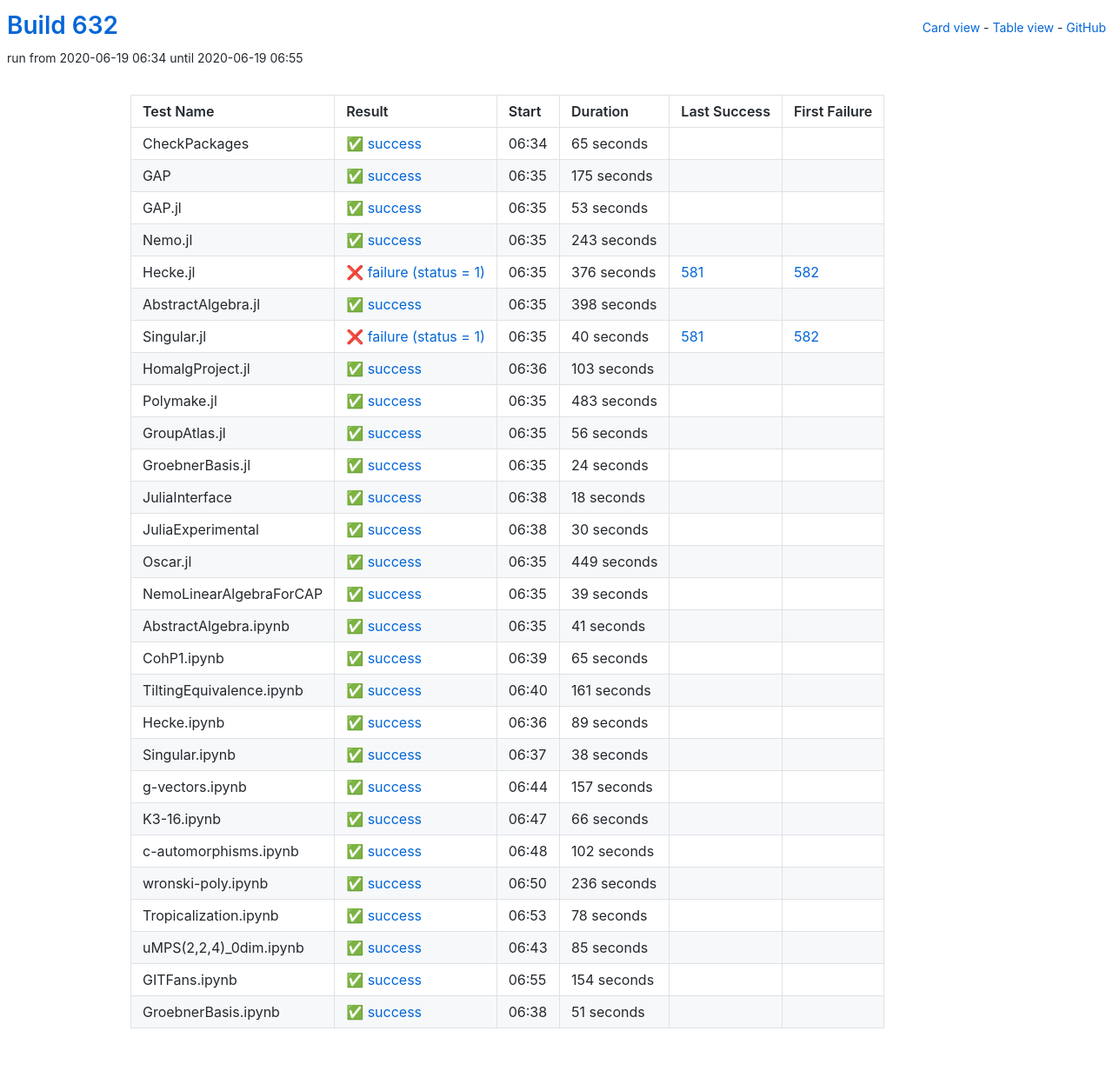
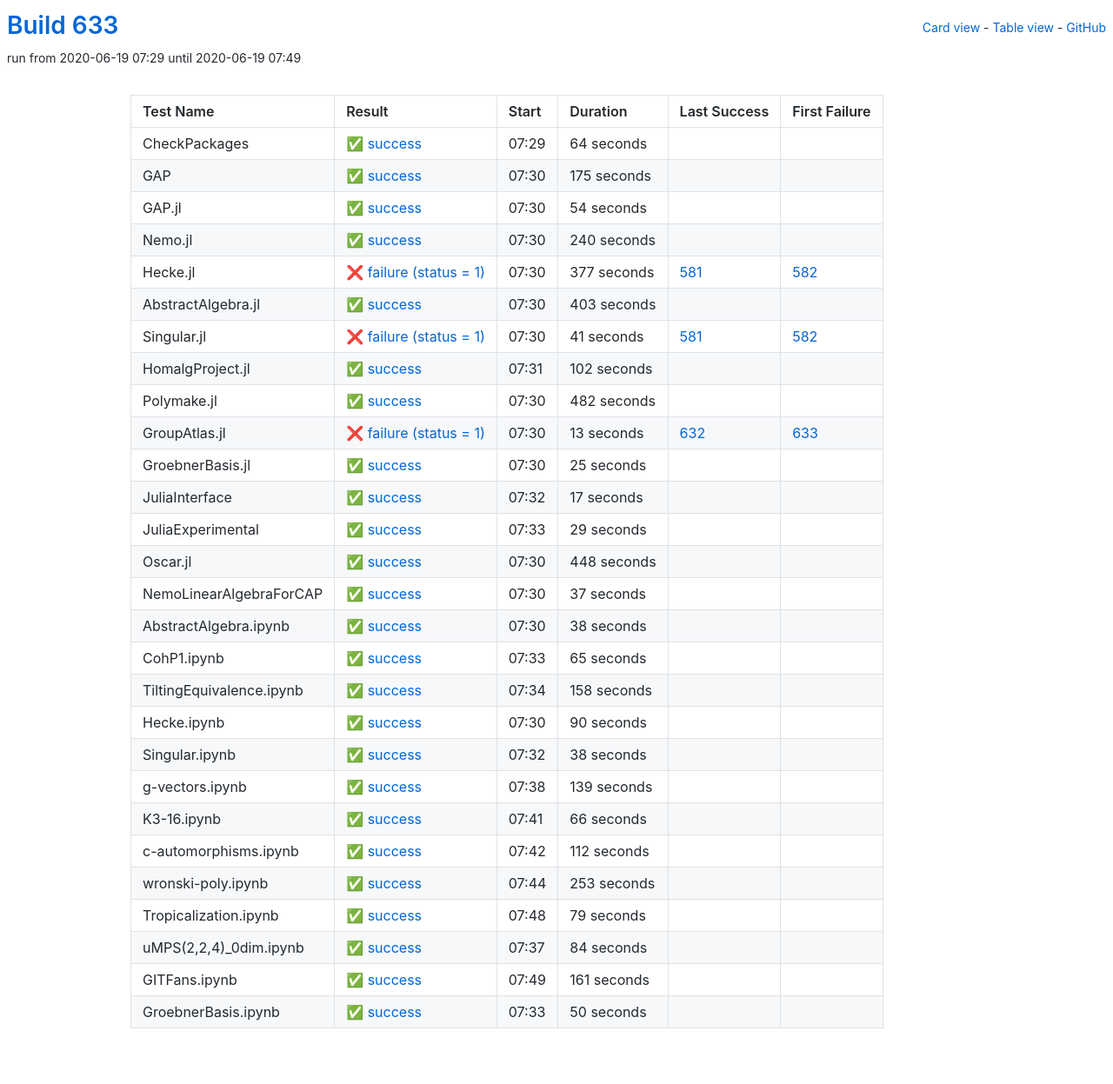
Before and after one commit to oscar-system/oscar-ci-status-1.4, a Jekyll site: the page built from table.html, in a window 1280 px wide. Shown: the whole page at 87% size. Built offline with Jekyll 4.4.1, drawn with Linux system fonts in a browser that asks for light colours.

Commit message:
Build #633

```diff
--- a/_data/ci.yml
+++ b/_data/ci.yml
@@ -1,6 +1,6 @@
 ---
-build: 632
-build_url: https://oscarci.mathematik.uni-kl.de/job/oscar-julia-1.4/632/
+build: 633
+build_url: https://oscarci.mathematik.uni-kl.de/job/oscar-julia-1.4/633/
 job: oscar-julia-1.4
 organization: oscar-system
 repo: oscar-ci-status-1.4
@@ -8,20 +8,20 @@ repourl: https://github.com/oscar-system/oscar-ci-status-1.4
 tests:
 - name: CheckPackages
   id: checkpackages
-  log: https://oscarci.mathematik.uni-kl.de/job/oscar-julia-1.4/632/artifact/logs/build-632/CheckPackages.log
-  start: 2020-06-19 06:34
+  log: https://oscarci.mathematik.uni-kl.de/job/oscar-julia-1.4/633/artifact/logs/build-633/CheckPackages.log
+  start: 2020-06-19 07:29
   success: true
   exitcode: 0
   status: success
-  duration: 65
+  duration: 64
   last_success: false
   last_success_url:
   first_failure: false
   first_failure_url:
 - name: GAP
   id: gap
-  log: https://oscarci.mathematik.uni-kl.de/job/oscar-julia-1.4/632/artifact/logs/build-632/GAP.log
-  start: 2020-06-19 06:35
+  log: https://oscarci.mathematik.uni-kl.de/job/oscar-julia-1.4/633/artifact/logs/build-633/GAP.log
+  start: 2020-06-19 07:30
   success: true
   exitcode: 0
   status: success
@@ -32,176 +32,176 @@ tests:
   first_failure_url:
 - name: GAP.jl
   id: gap-jl
-  log: https://oscarci.mathematik.uni-kl.de/job/oscar-julia-1.4/632/artifact/logs/build-632/GAP.jl.log
-  start: 2020-06-19 06:35
+  log: https://oscarci.mathematik.uni-kl.de/job/oscar-julia-1.4/633/artifact/logs/build-633/GAP.jl.log
+  start: 2020-06-19 07:30
   success: true
   exitcode: 0
   status: success
-  duration: 53
+  duration: 54
   last_success: false
   last_success_url:
   first_failure: false
   first_failure_url:
 - name: Nemo.jl
   id: nemo-jl
-  log: https://oscarci.mathematik.uni-kl.de/job/oscar-julia-1.4/632/artifact/logs/build-632/Nemo.jl.log
-  start: 2020-06-19 06:35
+  log: https://oscarci.mathematik.uni-kl.de/job/oscar-julia-1.4/633/artifact/logs/build-633/Nemo.jl.log
+  start: 2020-06-19 07:30
   success: true
   exitcode: 0
   status: success
-  duration: 243
+  duration: 240
   last_success: false
   last_success_url:
   first_failure: false
   first_failure_url:
 - name: Hecke.jl
   id: hecke-jl
-  log: https://oscarci.mathematik.uni-kl.de/job/oscar-julia-1.4/632/artifact/logs/build-632/Hecke.jl.log
-  start: 2020-06-19 06:35
+  log: https://oscarci.mathematik.uni-kl.de/job/oscar-julia-1.4/633/artifact/logs/build-633/Hecke.jl.log
+  start: 2020-06-19 07:30
   success: false
   exitcode: 1
   status: failure
-  duration: 376
+  duration: 377
   last_success: 581
   last_success_url: https://oscarci.mathematik.uni-kl.de/job/oscar-julia-1.4/581/
   first_failure: 582
   first_failure_url: https://oscarci.mathematik.uni-kl.de/job/oscar-julia-1.4/582/
 - name: AbstractAlgebra.jl
   id: abstractalgebra-jl
-  log: https://oscarci.mathematik.uni-kl.de/job/oscar-julia-1.4/632/artifact/logs/build-632/AbstractAlgebra.jl.log
-  start: 2020-06-19 06:35
+  log: https://oscarci.mathematik.uni-kl.de/job/oscar-julia-1.4/633/artifact/logs/build-633/AbstractAlgebra.jl.log
+  start: 2020-06-19 07:30
   success: true
   exitcode: 0
   status: success
-  duration: 398
+  duration: 403
   last_success: false
   last_success_url:
   first_failure: false
   first_failure_url:
 - name: Singular.jl
   id: singular-jl
-  log: https://oscarci.mathematik.uni-kl.de/job/oscar-julia-1.4/632/artifact/logs/build-632/Singular.jl.log
-  start: 2020-06-19 06:35
+  log: https://oscarci.mathematik.uni-kl.de/job/oscar-julia-1.4/633/artifact/logs/build-633/Singular.jl.log
+  start: 2020-06-19 07:30
   success: false
   exitcode: 1
   status: failure
-  duration: 40
+  duration: 41
   last_success: 581
   last_success_url: https://oscarci.mathematik.uni-kl.de/job/oscar-julia-1.4/581/
   first_failure: 582
   first_failure_url: https://oscarci.mathematik.uni-kl.de/job/oscar-julia-1.4/582/
 - name: HomalgProject.jl
   id: homalgproject-jl
-  log: https://oscarci.mathematik.uni-kl.de/job/oscar-julia-1.4/632/artifact/logs/build-632/HomalgProject.jl.log
-  start: 2020-06-19 06:36
+  log: https://oscarci.mathematik.uni-kl.de/job/oscar-julia-1.4/633/artifact/logs/build-633/HomalgProject.jl.log
+  start: 2020-06-19 07:31
   success: true
   exitcode: 0
   status: success
-  duration: 103
+  duration: 102
   last_success: false
   last_success_url:
   first_failure: false
   first_failure_url:
 - name: Polymake.jl
   id: polymake-jl
-  log: https://oscarci.mathematik.uni-kl.de/job/oscar-julia-1.4/632/artifact/logs/build-632/Polymake.jl.log
-  start: 2020-06-19 06:35
+  log: https://oscarci.mathematik.uni-kl.de/job/oscar-julia-1.4/633/artifact/logs/build-633/Polymake.jl.log
+  start: 2020-06-19 07:30
   success: true
   exitcode: 0
   status: success
-  duration: 483
+  duration: 482
   last_success: false
   last_success_url:
   first_failure: false
   first_failure_url:
 - name: GroupAtlas.jl
   id: groupatlas-jl
-  log: https://oscarci.mathematik.uni-kl.de/job/oscar-julia-1.4/632/artifact/logs/build-632/GroupAtlas.jl.log
-  start: 2020-06-19 06:35
+  log: https://oscarci.mathematik.uni-kl.de/job/oscar-julia-1.4/633/artifact/logs/build-633/GroupAtlas.jl.log
+  start: 2020-06-19 07:30
+  success: false
+  exitcode: 1
+  status: failure
+  duration: 13
+  last_success: 632
+  last_success_url: https://oscarci.mathematik.uni-kl.de/job/oscar-julia-1.4/632/
+  first_failure: 633
+  first_failure_url: https://oscarci.mathematik.uni-kl.de/job/oscar-julia-1.4/633/
+- name: GroebnerBasis.jl
+  id: groebnerbasis-jl
+  log: https://oscarci.mathematik.uni-kl.de/job/oscar-julia-1.4/633/artifact/logs/build-633/GroebnerBasis.jl.log
+  start: 2020-06-19 07:30
   success: true
   exitcode: 0
   status: success
-  duration: 56
-  last_success: false
-  last_success_url:
-  first_failure: false
-  first_failure_url:
-- name: GroebnerBasis.jl
-  id: groebnerbasis-jl
-  log: https://oscarci.mathematik.uni-kl.de/job/oscar-julia-1.4/632/artifact/logs/build-632/GroebnerBasis.jl.log
-  start: 2020-06-19 06:35
-  success: true
-  exitcode: 0
-  status: success
-  duration: 24
+  duration: 25
   last_success: false
   last_success_url:
   first_failure: false
   first_failure_url:
 - name: JuliaInterface
   id: juliainterface
-  log: https://oscarci.mathematik.uni-kl.de/job/oscar-julia-1.4/632/artifact/logs/build-632/JuliaInterface.log
-  start: 2020-06-19 06:38
+  log: https://oscarci.mathematik.uni-kl.de/job/oscar-julia-1.4/633/artifact/logs/build-633/JuliaInterface.log
+  start: 2020-06-19 07:32
   success: true
   exitcode: 0
   status: success
-  duration: 18
+  duration: 17
   last_success: false
   last_success_url:
   first_failure: false
   first_failure_url:
 - name: JuliaExperimental
   id: juliaexperimental
-  log: https://oscarci.mathematik.uni-kl.de/job/oscar-julia-1.4/632/artifact/logs/build-632/JuliaExperimental.log
-  start: 2020-06-19 06:38
+  log: https://oscarci.mathematik.uni-kl.de/job/oscar-julia-1.4/633/artifact/logs/build-633/JuliaExperimental.log
+  start: 2020-06-19 07:33
   success: true
   exitcode: 0
   status: success
-  duration: 30
+  duration: 29
   last_success: false
   last_success_url:
   first_failure: false
   first_failure_url:
 - name: Oscar.jl
   id: oscar-jl
-  log: https://oscarci.mathematik.uni-kl.de/job/oscar-julia-1.4/632/artifact/logs/build-632/Oscar.jl.log
-  start: 2020-06-19 06:35
+  log: https://oscarci.mathematik.uni-kl.de/job/oscar-julia-1.4/633/artifact/logs/build-633/Oscar.jl.log
+  start: 2020-06-19 07:30
   success: true
   exitcode: 0
   status: success
-  duration: 449
+  duration: 448
   last_success: false
   last_success_url:
   first_failure: false
   first_failure_url:
 - name: NemoLinearAlgebraForCAP
   id: nemolinearalgebraforcap
-  log: https://oscarci.mathematik.uni-kl.de/job/oscar-julia-1.4/632/artifact/logs/build-632/NemoLinearAlgebraForCAP.log
-  start: 2020-06-19 06:35
+  log: https://oscarci.mathematik.uni-kl.de/job/oscar-julia-1.4/633/artifact/logs/build-633/NemoLinearAlgebraForCAP.log
+  start: 2020-06-19 07:30
   success: true
   exitcode: 0
   status: success
-  duration: 39
+  duration: 37
   last_success: false
   last_success_url:
   first_failure: false
   first_failure_url:
 - name: AbstractAlgebra.ipynb
   id: abstractalgebra-ipynb
-  log: https://oscarci.mathematik.uni-kl.de/job/oscar-julia-1.4/632/artifact/logs/build-632/AbstractAlgebra.ipynb.log
-  start: 2020-06-19 06:35
+  log: https://oscarci.mathematik.uni-kl.de/job/oscar-julia-1.4/633/artifact/logs/build-633/AbstractAlgebra.ipynb.log
+  start: 2020-06-19 07:30
   success: true
   exitcode: 0
   status: success
-  duration: 41
+  duration: 38
   last_success: false
   last_success_url:
   first_failure: false
   first_failure_url:
 - name: CohP1.ipynb
   id: cohp1-ipynb
-  log: https://oscarci.mathematik.uni-kl.de/job/oscar-julia-1.4/632/artifact/logs/build-632/CohP1.ipynb.log
-  start: 2020-06-19 06:39
+  log: https://oscarci.mathematik.uni-kl.de/job/oscar-julia-1.4/633/artifact/logs/build-633/CohP1.ipynb.log
+  start: 2020-06-19 07:33
   success: true
   exitcode: 0
   status: success
@@ -212,32 +212,32 @@ tests:
   first_failure_url:
 - name: TiltingEquivalence.ipynb
   id: tiltingequivalence-ipynb
-  log: https://oscarci.mathematik.uni-kl.de/job/oscar-julia-1.4/632/artifact/logs/build-632/TiltingEquivalence.ipynb.log
-  start: 2020-06-19 06:40
+  log: https://oscarci.mathematik.uni-kl.de/job/oscar-julia-1.4/633/artifact/logs/build-633/TiltingEquivalence.ipynb.log
+  start: 2020-06-19 07:34
   success: true
   exitcode: 0
   status: success
-  duration: 161
+  duration: 158
   last_success: false
   last_success_url:
   first_failure: false
   first_failure_url:
 - name: Hecke.ipynb
   id: hecke-ipynb
-  log: https://oscarci.mathematik.uni-kl.de/job/oscar-julia-1.4/632/artifact/logs/build-632/Hecke.ipynb.log
-  start: 2020-06-19 06:36
+  log: https://oscarci.mathematik.uni-kl.de/job/oscar-julia-1.4/633/artifact/logs/build-633/Hecke.ipynb.log
+  start: 2020-06-19 07:30
   success: true
   exitcode: 0
   status: success
-  duration: 89
+  duration: 90
   last_success: false
   last_success_url:
   first_failure: false
   first_failure_url:
 - name: Singular.ipynb
   id: singular-ipynb
-  log: https://oscarci.mathematik.uni-kl.de/job/oscar-julia-1.4/632/artifact/logs/build-632/Singular.ipynb.log
-  start: 2020-06-19 06:37
+  log: https://oscarci.mathematik.uni-kl.de/job/oscar-julia-1.4/633/artifact/logs/build-633/Singular.ipynb.log
+  start: 2020-06-19 07:32
   success: true
   exitcode: 0
   status: success
@@ -248,20 +248,20 @@ tests:
   first_failure_url:
 - name: g-vectors.ipynb
   id: g-vectors-ipynb
-  log: https://oscarci.mathematik.uni-kl.de/job/oscar-julia-1.4/632/artifact/logs/build-632/g-vectors.ipynb.log
-  start: 2020-06-19 06:44
+  log: https://oscarci.mathematik.uni-kl.de/job/oscar-julia-1.4/633/artifact/logs/build-633/g-vectors.ipynb.log
+  start: 2020-06-19 07:38
   success: true
   exitcode: 0
   status: success
-  duration: 157
+  duration: 139
   last_success: false
   last_success_url:
   first_failure: false
   first_failure_url:
 - name: K3-16.ipynb
   id: k3-16-ipynb
-  log: https://oscarci.mathematik.uni-kl.de/job/oscar-julia-1.4/632/artifact/logs/build-632/K3-16.ipynb.log
-  start: 2020-06-19 06:47
+  log: https://oscarci.mathematik.uni-kl.de/job/oscar-julia-1.4/633/artifact/logs/build-633/K3-16.ipynb.log
+  start: 2020-06-19 07:41
   success: true
   exitcode: 0
   status: success
@@ -272,72 +272,72 @@ tests:
   first_failure_url:
 - name: c-automorphisms.ipynb
   id: c-automorphisms-ipynb
-  log: https://oscarci.mathematik.uni-kl.de/job/oscar-julia-1.4/632/artifact/logs/build-632/c-automorphisms.ipynb.log
-  start: 2020-06-19 06:48
+  log: https://oscarci.mathematik.uni-kl.de/job/oscar-julia-1.4/633/artifact/logs/build-633/c-automorphisms.ipynb.log
+  start: 2020-06-19 07:42
   success: true
   exitcode: 0
   status: success
-  duration: 102
+  duration: 112
   last_success: false
   last_success_url:
   first_failure: false
   first_failure_url:
 - name: wronski-poly.ipynb
   id: wronski-poly-ipynb
-  log: https://oscarci.mathematik.uni-kl.de/job/oscar-julia-1.4/632/artifact/logs/build-632/wronski-poly.ipynb.log
-  start: 2020-06-19 06:50
+  log: https://oscarci.mathematik.uni-kl.de/job/oscar-julia-1.4/633/artifact/logs/build-633/wronski-poly.ipynb.log
+  start: 2020-06-19 07:44
   success: true
   exitcode: 0
   status: success
-  duration: 236
+  duration: 253
   last_success: false
   last_success_url:
   first_failure: false
   first_failure_url:
 - name: Tropicalization.ipynb
   id: tropicalization-ipynb
-  log: https://oscarci.mathematik.uni-kl.de/job/oscar-julia-1.4/632/artifact/logs/build-632/Tropicalization.ipynb.log
-  start: 2020-06-19 06:53
+  log: https://oscarci.mathematik.uni-kl.de/job/oscar-julia-1.4/633/artifact/logs/build-633/Tropicalization.ipynb.log
+  start: 2020-06-19 07:48
   success: true
   exitcode: 0
   status: success
-  duration: 78
+  duration: 79
   last_success: false
   last_success_url:
   first_failure: false
   first_failure_url:
 - name: uMPS(2,2,4)_0dim.ipynb
   id: umps-2-2-4-0dim-ipynb
-  log: https://oscarci.mathematik.uni-kl.de/job/oscar-julia-1.4/632/artifact/logs/build-632/uMPS-2-2-4-_0dim.ipynb.log
-  start: 2020-06-19 06:43
+  log: https://oscarci.mathematik.uni-kl.de/job/oscar-julia-1.4/633/artifact/logs/build-633/uMPS-2-2-4-_0dim.ipynb.log
+  start: 2020-06-19 07:37
   success: true
   exitcode: 0
   status: success
-  duration: 85
+  duration: 84
   last_success: false
   last_success_url:
   first_failure: false
   first_failure_url:
 - name: GITFans.ipynb
   id: gitfans-ipynb
-  log: https://oscarci.mathematik.uni-kl.de/job/oscar-julia-1.4/632/artifact/logs/build-632/GITFans.ipynb.log
-  start: 2020-06-19 06:55
+  log: https://oscarci.mathematik.uni-kl.de/job/oscar-julia-1.4/633/artifact/logs/build-633/GITFans.ipynb.log
+  start: 2020-06-19 07:49
   success: true
   exitcode: 0
   status: success
-  duration: 154
+  duration: 161
   last_success: false
   last_success_url:
   first_failure: false
   first_failure_url:
 - name: GroebnerBasis.ipynb
   id: groebnerbasis-ipynb
-  log: https://oscarci.mathematik.uni-kl.de/job/oscar-julia-1.4/632/artifact/logs/build-632/GroebnerBasis.ipynb.log
-  start: 2020-06-19 06:38
+  log: https://oscarci.mathematik.uni-kl.de/job/oscar-julia-1.4/633/artifact/logs/build-633/GroebnerBasis.ipynb.log
+  start: 2020-06-19 07:33
   success: true
   exitcode: 0
   status: success
-  duration: 51
+  duration: 50
   last_success: false
   last_success_url:
   first_failure: false
```
Also changed, not shown: README.md.
